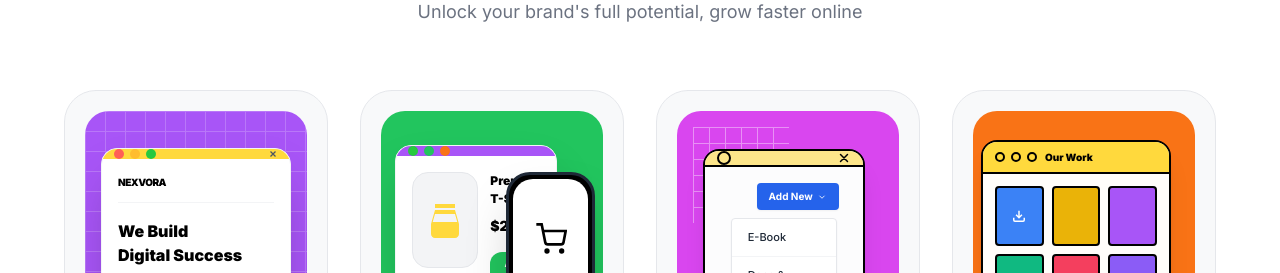
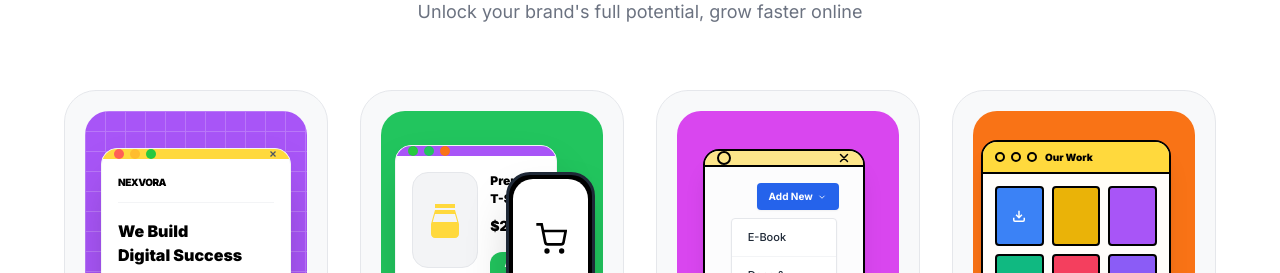
Before and after one commit to chandramondal-1/nexvoraweb.in, a React (Vite) app: page / in a window 1280 px wide. Shown: the part 1740-2013 px from the top of the page. Built offline with nearby package versions, Linux system fonts and the light colour scheme.

Commit message:
Remove grid pattern from EbooksIllustration

```diff
--- a/src/sections/RevenueSection.tsx
+++ b/src/sections/RevenueSection.tsx
@@ -190,11 +190,6 @@ const EcommerceIllustration = () => (
 
 const EbooksIllustration = () => (
   <div className="relative w-full h-full flex items-center justify-center p-4">
-    {/* Grid Background Pattern */}
-    <div className="absolute top-4 left-4 w-24 h-24 opacity-40">
-      <div className="w-full h-full" style={{ backgroundImage: 'linear-gradient(white 1.5px, transparent 1.5px), linear-gradient(90deg, white 1.5px, transparent 1.5px)', backgroundSize: '16px 16px' }} />
-    </div>
-
     {/* Main Window */}
     <div className="relative w-[85%] aspect-[1.1/1] bg-white rounded-xl shadow-xl overflow-hidden flex flex-col border-[2px] border-black -translate-x-1 -translate-y-3">
       {/* Top Bar */}
```
